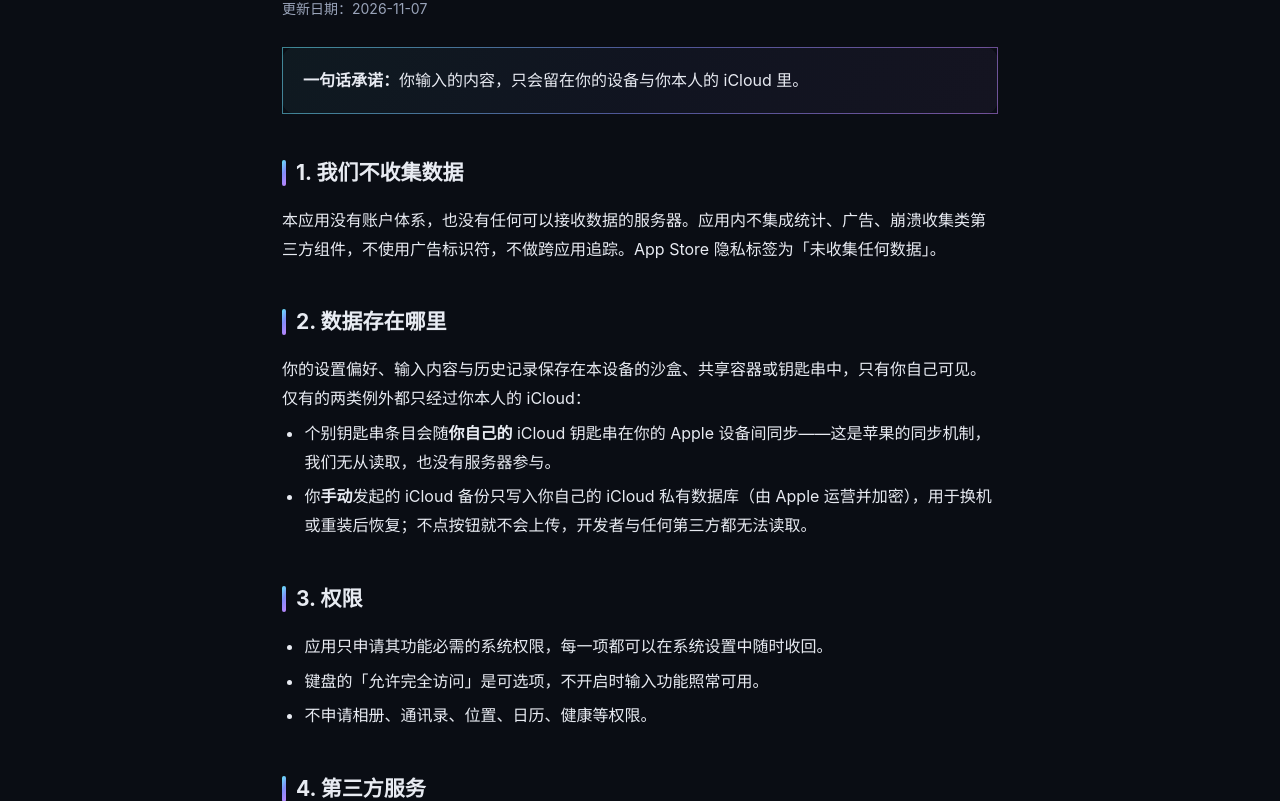
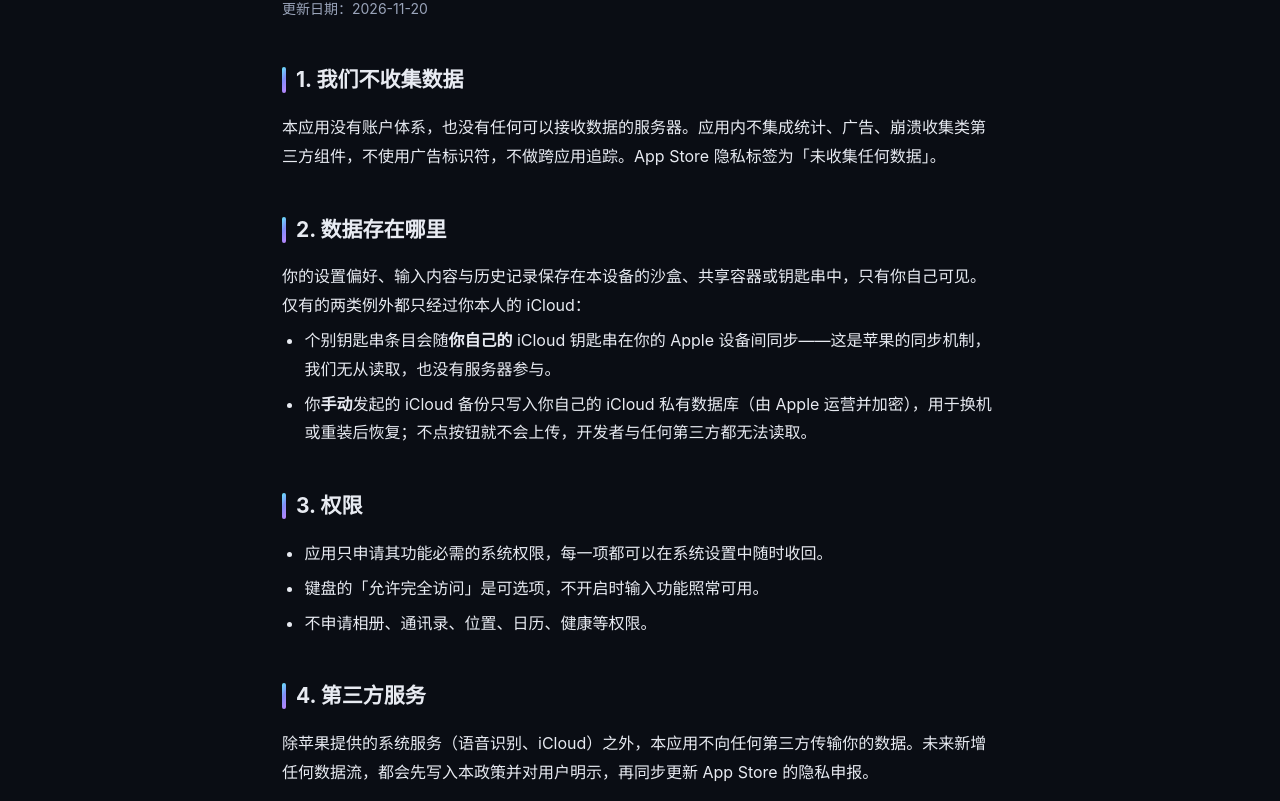
Before and after one commit to Miaolegemi9527/zibuyuweb, a plain HTML site: page input/privacy/index.html in a window 1280 px wide. Shown: the part 151-952 px from the top of the page. Drawn offline with Linux system fonts and the light colour scheme.

Commit message:
privacy: 撤三页「一句话承诺」框——行文中正不道歉不讨好（用户口径 2026-11-20），input/browser 更新日期跟进 2026-11-20

```diff
--- a/input/privacy/index.html
+++ b/input/privacy/index.html
@@ -19,11 +19,7 @@
 
 <main>
   <h1 class="page-title">隐私政策</h1>
-  <p class="meta-date">更新日期：2026-11-07</p>
-
-  <div class="box promise">
-    <span class="box-title">一句话承诺：</span>你输入的内容，只会留在你的设备与你本人的 iCloud 里。
-  </div>
+  <p class="meta-date">更新日期：2026-11-20</p>
 
   <h2>1. 我们不收集数据</h2>
   <p>本应用没有账户体系，也没有任何可以接收数据的服务器。应用内不集成统计、广告、崩溃收集类第三方组件，不使用广告标识符，不做跨应用追踪。App Store 隐私标签为「未收集任何数据」。</p>
```
Also changed, not shown: browser/privacy/index.html (+1 -5 lines), camera/privacy/index.html (+0 -4 lines).
